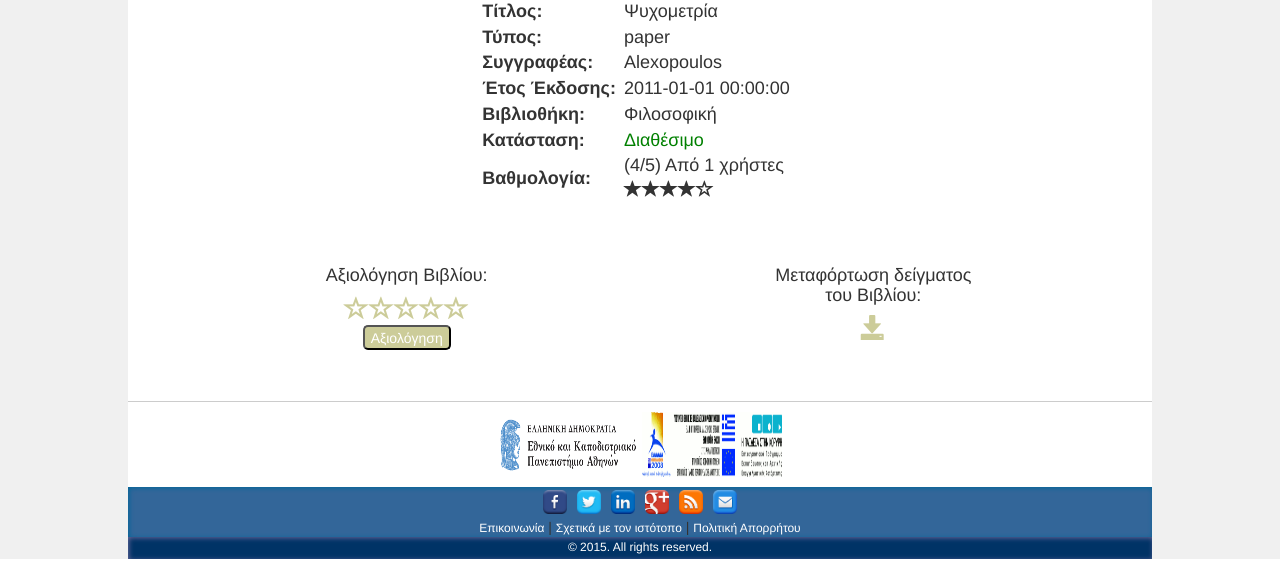
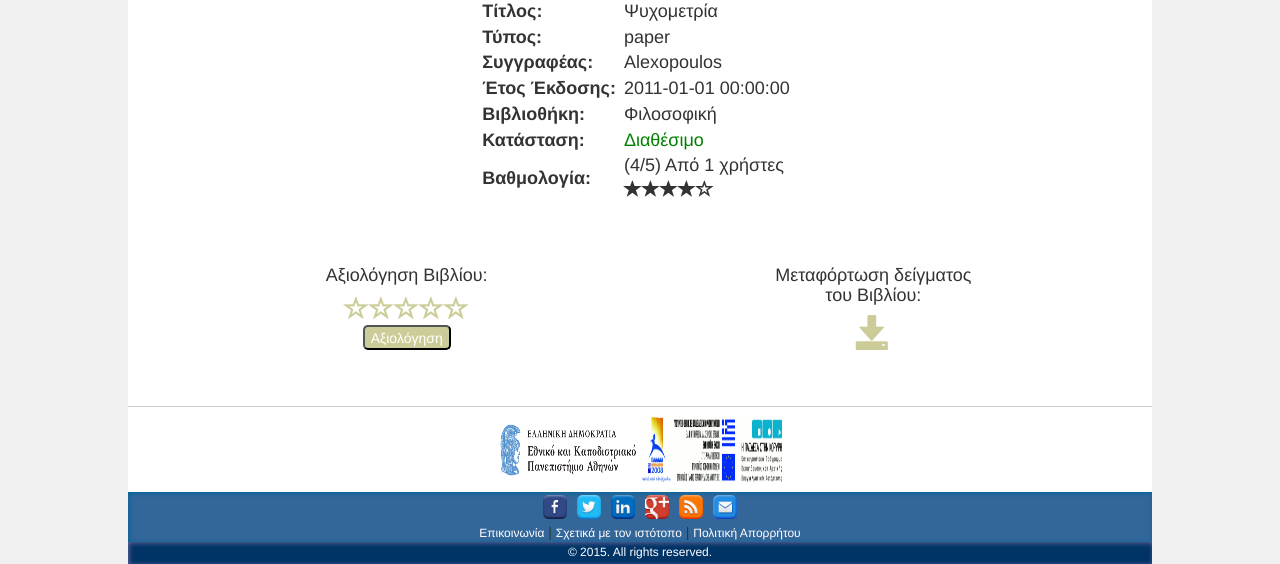
Before and after one commit to oddo-trisp/EAM_project, a PHP site: page /bookinfo.php?id=1 in a window 1280 px wide. Shown: the part 698-1262 px from the top of the page. Run offline with PHP 8.4, Linux system fonts and the light colour scheme; data comes from the database, SQL or seed files in the repository; some libraries are stand-ins or nearby versions.

Commit message:
bigger glyphicon-save

```diff
--- a/assets/css/bookinfo.css
+++ b/assets/css/bookinfo.css
@@ -31,6 +31,10 @@
     cursor: pointer;
 }
 
+.rates .glyphicon-save{
+    font-size: 35px;
+}
+
 .rates .submit input {
 	height: 35px;
 	background-color: #cccc99;
```
